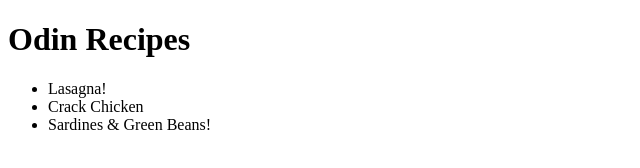
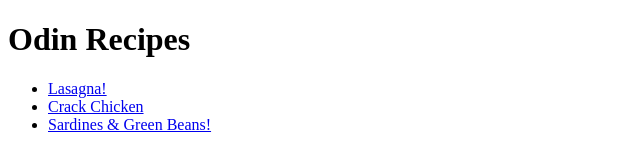
Before and after one commit to stoutpanda/odin-recipes, a plain HTML site: page index.html in a window 1280 px wide. Shown: the whole page, without its empty margins (0-640 px from the left). Drawn offline with Linux system fonts and the light colour scheme.

Commit message:
Fixed broken links on index page.

```diff
--- a/index.html
+++ b/index.html
@@ -9,9 +9,9 @@
 <body>
     <h1>Odin Recipes</h1>
     <ul>
-        <li><a href="./recipes/lasagna.html"></a>Lasagna!</li>
-        <li><a href="./recipes/crack-chicken.html"></a>Crack Chicken</li>
-        <li><a href="/recipes/sardines-and-green-beans.html"></a>Sardines & Green Beans!</li>
+        <li><a href="./recipes/lasagna.html">Lasagna!</a></li>
+        <li><a href="./recipes/crack-chicken.html">Crack Chicken</a></li>
+        <li><a href="/recipes/sardines-and-green-beans.html">Sardines & Green Beans!</a></li>
     </ul>
 
 </body>
```
